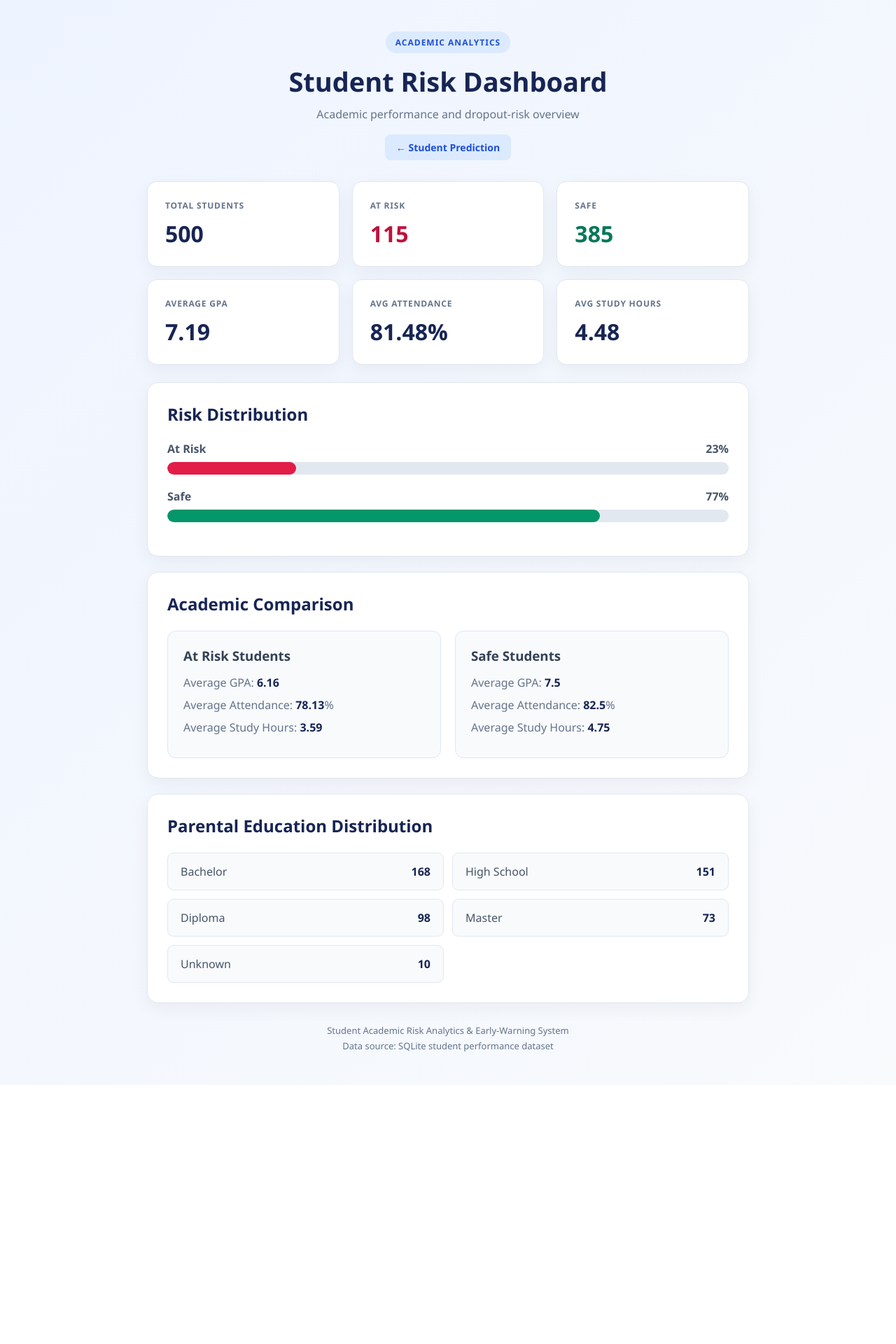
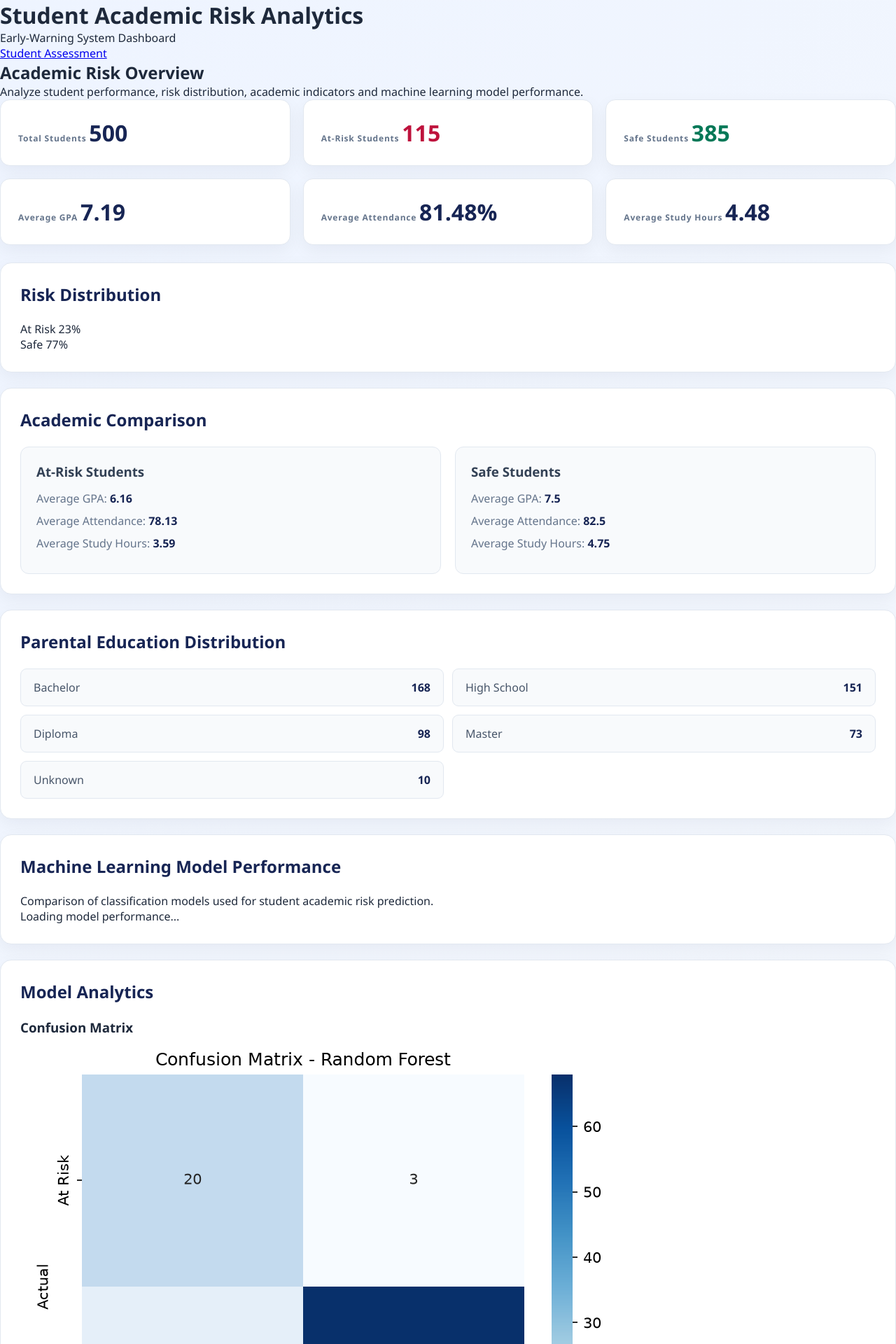
Before and after one commit to praveen081/student-academic-dropout-prediction, a FastAPI app: page /dashboard in a window 1280 px wide; the page is wider, and only the part inside the window is pictured. Shown: the top 1920 px of that part at 70% size. Before the commit the page ends 1503 px from the top of that part, so only its background shows below. Run offline with FastAPI, Linux system fonts and the light colour scheme; data comes from the database, SQL or seed files in the repository.

Commit message:
Rename dashboard to Student Academic Risk Analytics

```diff
--- a/templates/dashboard.html
+++ b/templates/dashboard.html
@@ -11,7 +11,7 @@
     >
 
     <title>
-        Academic Analytics Dashboard
+        Student Academic Risk Analytics Dashboard
     </title>
 
     <link
@@ -24,140 +24,171 @@
 
 <body>
 
-<div class="container">
+    <!-- =====================================================
+         HEADER
+    ====================================================== -->
 
-    <!-- HEADER -->
+    <header class="dashboard-header">
 
-    <div class="header">
-
-        <div class="badge">
-            ACADEMIC ANALYTICS
-        </div>
+        <div>
 
             <h1>
-            Student Risk Dashboard
+                Student Academic Risk Analytics
             </h1>
 
             <p>
-            Academic performance and dropout-risk overview
+                Early-Warning System Dashboard
             </p>
-
-        <div class="navigation">
-
-            <a href="/">
-                ← Student Prediction
-            </a>
-
-        </div>
 
         </div>
 
 
-    <!-- KPI CARDS -->
+        <a
+            href="/"
+            class="dashboard-nav-button"
+        >
+            Student Assessment
+        </a>
 
-    <div class="dashboard-grid">
+    </header>
+
+
+    <!-- =====================================================
+         MAIN CONTENT
+    ====================================================== -->
+
+    <main class="dashboard-container">
+
+
+        <!-- =================================================
+             PAGE INTRODUCTION
+        ================================================== -->
+
+        <section class="dashboard-intro">
+
+            <h2>
+                Academic Risk Overview
+            </h2>
+
+            <p>
+                Analyze student performance, risk distribution,
+                academic indicators and machine learning model
+                performance.
+            </p>
+
+        </section>
+
+
+        <!-- =================================================
+             KPI CARDS
+        ================================================== -->
+
+        <section class="dashboard-grid">
+
 
             <div class="dashboard-card">
 
-            <div class="dashboard-label">
-                TOTAL STUDENTS
-            </div>
+                <span class="dashboard-label">
+                    Total Students
+                </span>
 
-            <div
+                <span
                     id="totalStudents"
                     class="dashboard-value"
                 >
                     --
-            </div>
+                </span>
 
             </div>
 
 
             <div class="dashboard-card">
 
-            <div class="dashboard-label">
-                AT RISK
-            </div>
+                <span class="dashboard-label">
+                    At-Risk Students
+                </span>
 
-            <div
+                <span
                     id="atRiskStudents"
                     class="dashboard-value danger-text"
                 >
                     --
-            </div>
+                </span>
 
             </div>
 
 
             <div class="dashboard-card">
 
-            <div class="dashboard-label">
-                SAFE
-            </div>
+                <span class="dashboard-label">
+                    Safe Students
+                </span>
 
-            <div
+                <span
                     id="safeStudents"
                     class="dashboard-value safe-text"
                 >
                     --
-            </div>
+                </span>
 
             </div>
 
 
             <div class="dashboard-card">
 
-            <div class="dashboard-label">
-                AVERAGE GPA
-            </div>
+                <span class="dashboard-label">
+                    Average GPA
+                </span>
 
-            <div
+                <span
                     id="averageGpa"
                     class="dashboard-value"
                 >
                     --
-            </div>
+                </span>
 
             </div>
 
 
             <div class="dashboard-card">
 
-            <div class="dashboard-label">
-                AVG ATTENDANCE
-            </div>
+                <span class="dashboard-label">
+                    Average Attendance
+                </span>
 
-            <div
+                <span
                     id="averageAttendance"
                     class="dashboard-value"
                 >
                     --
-            </div>
+                </span>
 
             </div>
 
 
             <div class="dashboard-card">
 
-            <div class="dashboard-label">
-                AVG STUDY HOURS
-            </div>
+                <span class="dashboard-label">
+                    Average Study Hours
+                </span>
 
-            <div
+                <span
                     id="averageStudyHours"
                     class="dashboard-value"
                 >
                     --
-            </div>
+                </span>
 
             </div>
 
-    </div>
+        </section>
 
 
-    <!-- RISK DISTRIBUTION -->
+        <!-- =================================================
+             RISK DISTRIBUTION
+        ================================================== -->
 
-    <div class="dashboard-section">
+        <section class="dashboard-section">
 
             <h2>
                 Risk Distribution
@@ -165,67 +196,69 @@
 
             <div class="risk-bars">
 
-            <div class="bar-row">
 
-                <div class="bar-label">
+                <div class="risk-bar-item">
+
+                    <div class="risk-bar-header">
 
                         <span>
                             At Risk
                         </span>
 
                         <span id="atRiskPercentage">
-                        --
+                            0%
                         </span>
 
                     </div>
 
-                <div class="bar-background">
+                    <div class="risk-bar-background">
 
                         <div
                             id="atRiskBar"
-                        class="bar danger-bar"
-                    >
-                    </div>
+                            class="risk-bar risk-bar-danger"
+                        ></div>
 
                     </div>
 
                 </div>
 
 
-            <div class="bar-row">
+                <div class="risk-bar-item">
 
-                <div class="bar-label">
+                    <div class="risk-bar-header">
 
                         <span>
                             Safe
                         </span>
 
                         <span id="safePercentage">
-                        --
+                            0%
                         </span>
 
                     </div>
 
-                <div class="bar-background">
+                    <div class="risk-bar-background">
 
                         <div
                             id="safeBar"
-                        class="bar safe-bar"
-                    >
-                    </div>
-
-                </div>
-
-            </div>
+                            class="risk-bar risk-bar-safe"
+                        ></div>
 
                     </div>
 
                 </div>
 
 
-    <!-- ACADEMIC COMPARISON -->
+            </div>
 
-    <div class="dashboard-section">
+        </section>
+
+
+        <!-- =================================================
+             ACADEMIC COMPARISON
+        ================================================== -->
+
+        <section class="dashboard-section">
 
             <h2>
                 Academic Comparison
@@ -233,41 +266,40 @@
 
             <div class="comparison-grid">
 
+
+                <!-- At Risk -->
+
                 <div class="comparison-card">
 
                     <h3>
-                    At Risk Students
+                        At-Risk Students
                     </h3>
 
                     <p>
                         Average GPA:
-                    <strong
-                        id="riskGpa"
-                    >
+                        <strong id="riskGpa">
                             --
                         </strong>
                     </p>
 
                     <p>
                         Average Attendance:
-                    <strong
-                        id="riskAttendance"
-                    >
+                        <strong id="riskAttendance">
                             --
-                    </strong>%
+                        </strong>
                     </p>
 
                     <p>
                         Average Study Hours:
-                    <strong
-                        id="riskStudyHours"
-                    >
+                        <strong id="riskStudyHours">
                             --
                         </strong>
                     </p>
 
                 </div>
 
+
+                <!-- Safe -->
 
                 <div class="comparison-card">
 
@@ -277,41 +309,38 @@
 
                     <p>
                         Average GPA:
-                    <strong
-                        id="safeGpa"
-                    >
+                        <strong id="safeGpa">
                             --
                         </strong>
                     </p>
 
                     <p>
                         Average Attendance:
-                    <strong
-                        id="safeAttendance"
-                    >
+                        <strong id="safeAttendance">
                             --
-                    </strong>%
+                        </strong>
                     </p>
 
                     <p>
                         Average Study Hours:
-                    <strong
-                        id="safeStudyHours"
-                    >
+                        <strong id="safeStudyHours">
                             --
                         </strong>
                     </p>
 
                 </div>
 
-        </div>
 
             </div>
 
+        </section>
 
-    <!-- EDUCATION DISTRIBUTION -->
 
-    <div class="dashboard-section">
+        <!-- =================================================
+             PARENTAL EDUCATION
+        ================================================== -->
+
+        <section class="dashboard-section">
 
             <h2>
                 Parental Education Distribution
@@ -321,21 +350,33 @@
                 id="educationDistribution"
                 class="education-list"
             >
-        </div>
+
+                <p>
+                    Loading...
+                </p>
 
             </div>
 
+        </section>
 
-    <!-- FOOTER -->
 
-    <div class="footer">
+        <!-- =================================================
+             MACHINE LEARNING MODEL PERFORMANCE
+        ================================================== -->
+
+        <section class="dashboard-section">
+
+            <div class="section-heading">
+
+                <div>
+
+                    <h2>
+                        Machine Learning Model Performance
+                    </h2>
 
                     <p>
-            Student Academic Risk Analytics & Early-Warning System
-        </p>
-
-        <p>
-            Data source: SQLite student performance dataset
+                        Comparison of classification models used
+                        for student academic risk prediction.
                     </p>
 
                 </div>
@@ -343,7 +384,107 @@
             </div>
 
 
-<script src="/static/dashboard.js"></script>
+            <div
+                id="modelPerformance"
+                class="model-performance-container"
+            >
+
+                <p>
+                    Loading model performance...
+                </p>
+
+            </div>
+
+        </section>
+
+
+        <!-- =================================================
+             ANALYTICS VISUALIZATIONS
+        ================================================== -->
+
+        <section class="dashboard-section">
+
+            <h2>
+                Model Analytics
+            </h2>
+
+            <div class="analytics-image-grid">
+
+
+                <div class="analytics-image-card">
+
+                    <h3>
+                        Confusion Matrix
+                    </h3>
+
+                    <img
+                        src="/outputs/confusion_matrix.png"
+                        alt="Confusion Matrix"
+                    >
+
+                </div>
+
+
+                <div class="analytics-image-card">
+
+                    <h3>
+                        Feature Importance
+                    </h3>
+
+                    <img
+                        src="/outputs/feature_importance.png"
+                        alt="Feature Importance"
+                    >
+
+                </div>
+
+
+                <div class="analytics-image-card">
+
+                    <h3>
+                        Correlation Heatmap
+                    </h3>
+
+                    <img
+                        src="/outputs/correlation_heatmap.png"
+                        alt="Correlation Heatmap"
+                    >
+
+                </div>
+
+
+            </div>
+
+        </section>
+
+
+    </main>
+
+
+    <!-- =====================================================
+         FOOTER
+    ====================================================== -->
+
+    <footer class="dashboard-footer">
+
+        <p>
+            Student Academic Risk Analytics & Early-Warning System
+        </p>
+
+        <p>
+            Machine Learning Based Academic Risk Prediction
+        </p>
+
+    </footer>
+
+
+    <!-- =====================================================
+         JAVASCRIPT
+    ====================================================== -->
+
+    <script
+        src="/static/dashboard.js"
+    ></script>
 
 </body>
 
```
Lines whose indentation alone changed are shown as unchanged.
